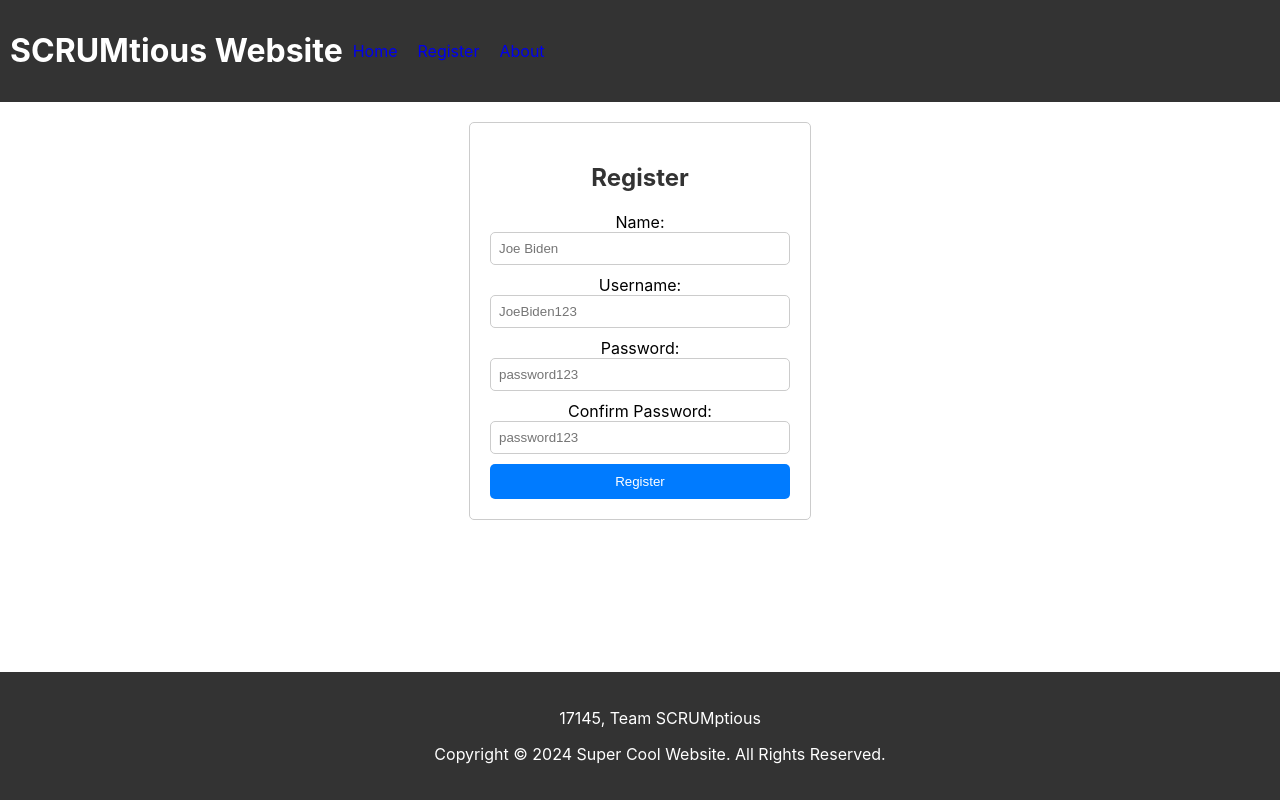
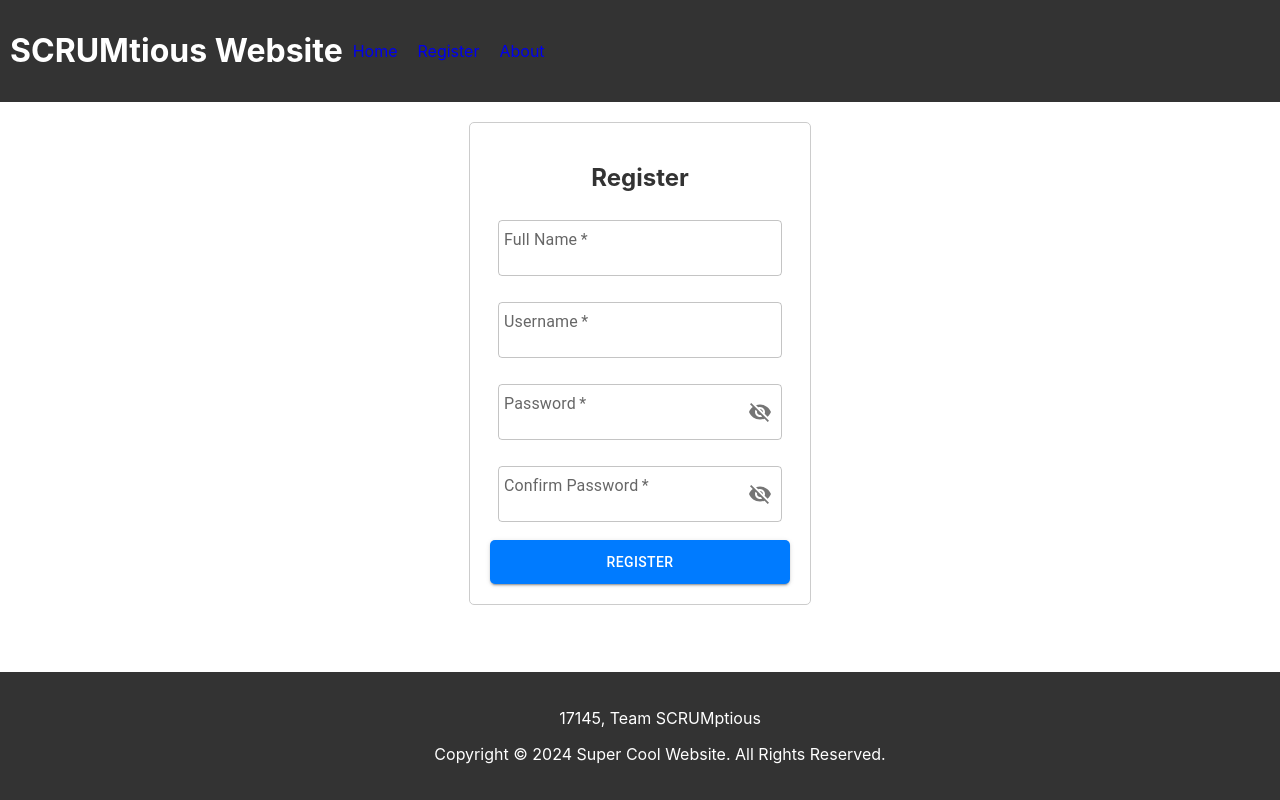
Before and after one commit to ChloePosluszny/17145-SCRUMptious, a React (Create React App) app in the folder hardwareset/: page /register in a window 1280 px wide. Built offline with nearby package versions, Linux system fonts and the light colour scheme.

Commit message:
changed button and textfeilds to material ui components

```diff
--- a/hardwareset/package.json
+++ b/hardwareset/package.json
@@ -3,6 +3,10 @@
   "version": "0.1.0",
   "private": true,
   "dependencies": {
+    "@emotion/react": "^11.11.4",
+    "@emotion/styled": "^11.11.0",
+    "@mui/icons-material": "^5.15.11",
+    "@mui/material": "^5.15.11",
     "@testing-library/jest-dom": "^5.17.0",
     "@testing-library/react": "^13.4.0",
     "@testing-library/user-event": "^13.5.0",
--- a/hardwareset/src/components/register.jsx
+++ b/hardwareset/src/components/register.jsx
@@ -1,43 +1,113 @@
 import React, { useState } from 'react';
+import Button from '@mui/material/Button';
+import { TextField, IconButton, InputAdornment } from '@mui/material';
+import { Visibility, VisibilityOff } from '@mui/icons-material';
 
-function Register(){
-    const [name, setName] = useState('')
+function Register() {
+    const [name, setName] = useState('');
     const [username, setUsername] = useState('');
     const [password, setPassword] = useState('');
     const [confirmPassword, setConfirmPassword] = useState('');
+    const [showPassword, setShowPassword] = useState(false);
+    const [showConfirmPassword, setShowConfirmPassword] = useState(false);
 
     const handleRegister = (e) => {
-          // Here you can implement your login logic
         e.preventDefault();
-        if(password != confirmPassword){
-          alert("Error: Passwords do not match")
+        if (password !== confirmPassword) {
+            alert("Error: Passwords do not match");
         }
-        console.log('Name:', name)
+        console.log('Name:', name);
         console.log('Username:', username);
         console.log('Password:', password);
         console.log('Confirm Password:', confirmPassword);
     };
 
-    return(
+    const togglePasswordVisibility = () => {
+        setShowPassword(!showPassword);
+    };
+
+    const toggleConfirmPasswordVisibility = () => {
+        setShowConfirmPassword(!showConfirmPassword);
+    };
+
+    return (
         <form onSubmit={handleRegister} style={styles.container}>
             <h2 style={styles.title}>Register</h2>
-            <label htmlFor="name">Name:</label>
-            <input type="text" style={styles.input} value={name} onChange={(e) => setName(e.target.value)} id="name" placeholder='Joe Biden'required />
 
-            <label htmlFor="username">Username:</label>
-            <input type="text" style={styles.input} value={username} onChange={(e) => setUsername(e.target.value)} id="username" placeholder='JoeBiden123' minLength={6} required />
+            <TextField
+                label='Full Name'
+                style={styles.input}
+                variant='outlined'
+                id="name"
+                fullWidth
+                onChange={(e) => setName(e.target.value)}
+                placeholder='Joe Biden'
+                required
+            />
 
-            <label htmlFor="password">Password:</label>
-            <input type="password" style={styles.input}value={password} onChange={(e) => setPassword(e.target.value)} id="password" placeholder='password123' minLength={6} required />
+            <TextField
+                label='Username'
+                style={styles.input}
+                variant='outlined'
+                id="username"
+                fullWidth
+                onChange={(e) => setUsername(e.target.value)}
+                placeholder='JoeBiden123'
+                minLength={6}
+                required
+            />
 
-            <label htmlFor="confirmpassword">Confirm Password:</label>
-            <input type="password" style={styles.input}value={confirmPassword} onChange={(e) => setConfirmPassword(e.target.value)} id="confirmpassword" placeholder='password123' minLength={6} required />
+            <TextField
+                label='Password'
+                style={styles.input}
+                type={showPassword ? 'text' : 'password'}
+                variant='outlined'
+                id="password"
+                fullWidth
+                onChange={(e) => setPassword(e.target.value)}
+                placeholder='password123'
+                minLength={6}
+                required
+                InputProps={{
+                    inputProps: { minLength: 6 },
+                    endAdornment: (
+                        <InputAdornment position="end">
+                            <IconButton onClick={togglePasswordVisibility} edge="end">
+                                {showPassword ? <Visibility /> : <VisibilityOff />}
+                            </IconButton>
+                        </InputAdornment>
+                    ),
+                }}
+            />
 
-            <button type="submit" style={styles.button}>Register</button>
+            <TextField
+                label='Confirm Password'
+                style={styles.input}
+                type={showConfirmPassword ? 'text' : 'password'}
+                variant='outlined'
+                id="confirmpassword"
+                fullWidth
+                onChange={(e) => setConfirmPassword(e.target.value)}
+                placeholder='password123'
+                minLength={6}
+                required
+                InputProps={{
+                  inputProps: { minLength: 6 },
+                    endAdornment: (
+                        <InputAdornment position="end">
+                            <IconButton onClick={toggleConfirmPasswordVisibility} edge="end">
+                                {showPassword ? <Visibility /> : <VisibilityOff />}
+                            </IconButton>
+                        </InputAdornment>
+                    ),
+                }}
+            />
 
+            <Button type="submit" variant='contained' style={styles.button}>Register</Button>
         </form>
     );
 }
+
 const styles = {
     container: {
         display: 'flex',
@@ -58,8 +128,6 @@ const styles = {
     input: {
         marginBottom: '10px',
         padding: '8px',
-      borderRadius: '5px',
-      border: '1px solid #ccc',
         width: '100%',
         boxSizing: 'border-box',
     },
@@ -74,4 +142,4 @@ const styles = {
     },
 };
 
-export default Register
+export default Register;
```
Also changed, not shown: 1 other file (tests, documents, lock files or other folders). Lines whose indentation alone changed are shown as unchanged.
